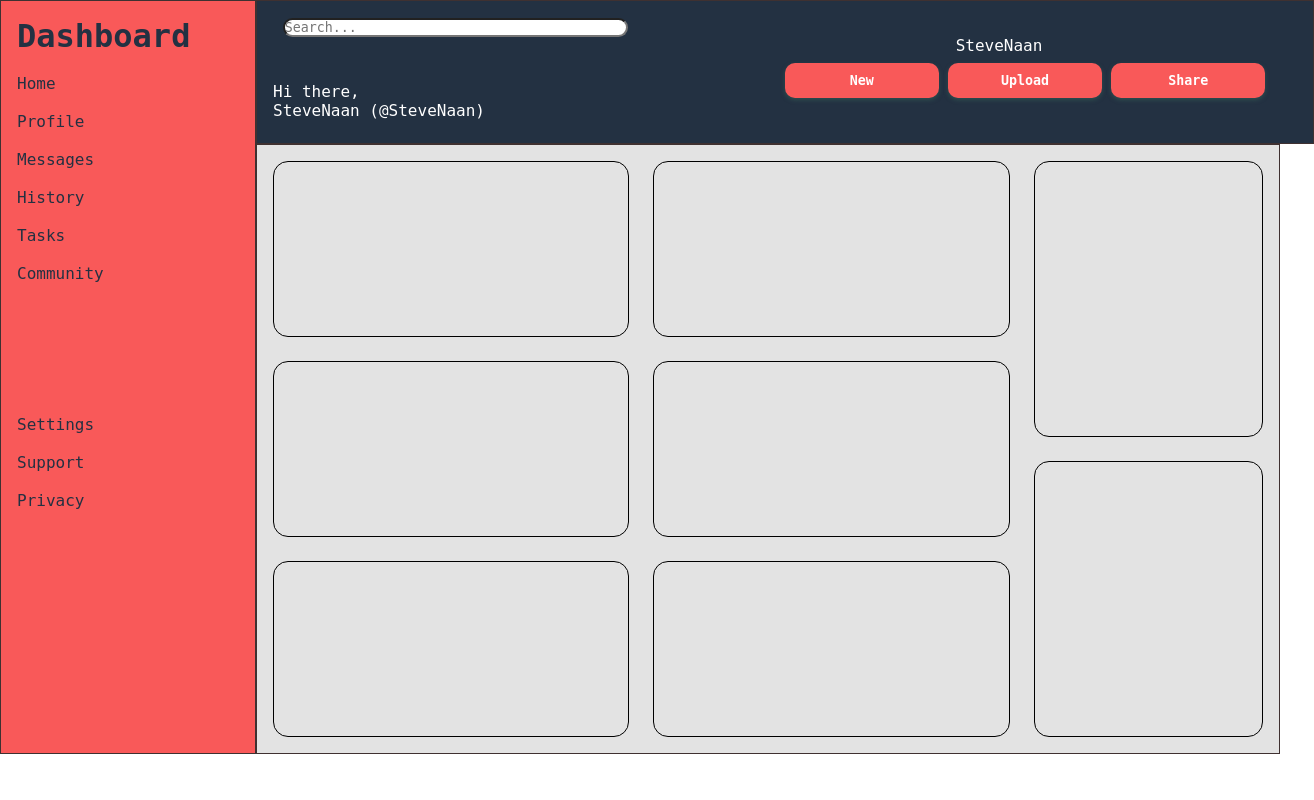
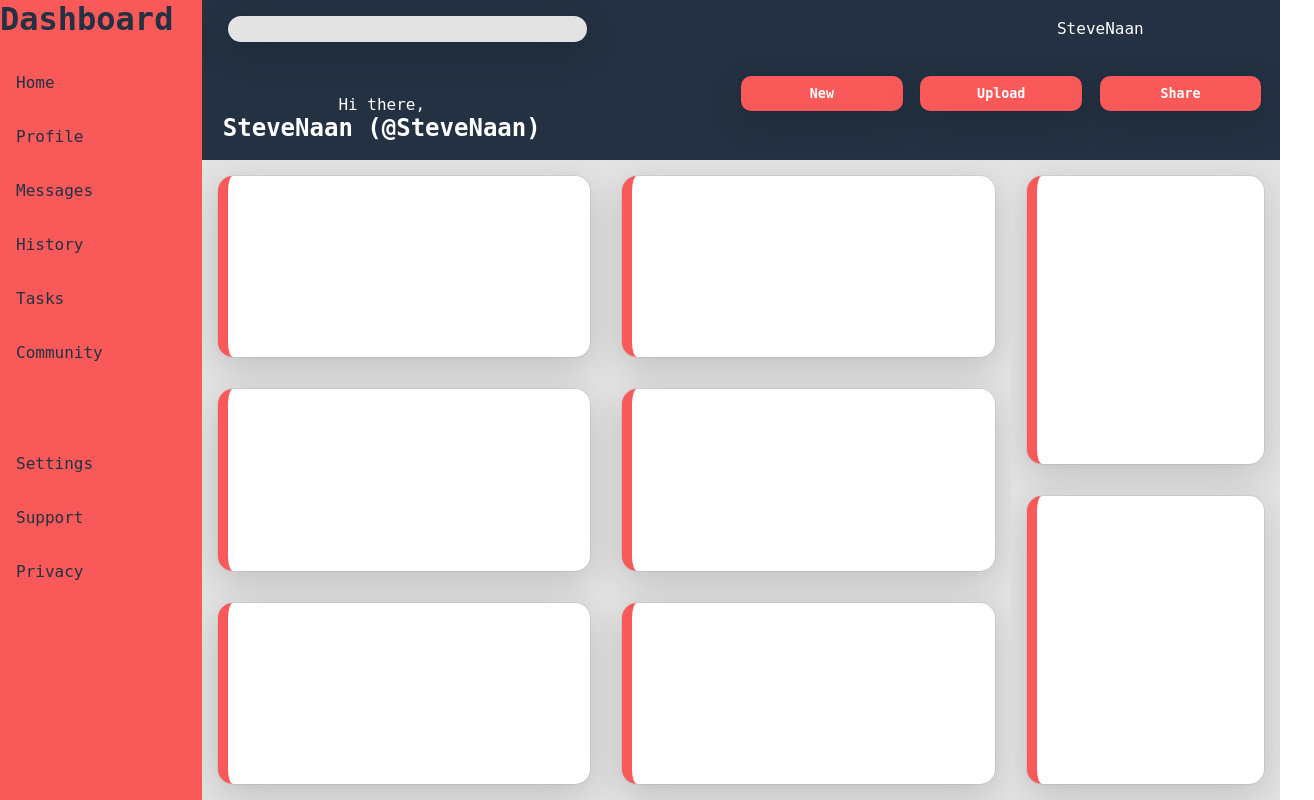
Before and after one commit to SteveNaan/admin-dashboard, a plain HTML site: page index.html in a window 1280 px wide. Shown: the whole page, 1314 px wide, since content can reach past the window. Drawn offline with Linux system fonts and the light colour scheme.

Commit message:
better layout

```diff
--- a/index.html
+++ b/index.html
@@ -54,7 +54,7 @@
         <div class="header">
             <div class="search">
                 <img>
-                <input type="text" placeholder="Search...">
+                <input type="text" placeholder="">
             </div>
             <div class="profile">
                 <img>
@@ -64,7 +64,7 @@
             <div class="welcome">
                 <img>
                 <p class="hello">Hi there,</p>
-                <p class="userName">SteveNaan (@SteveNaan)</p>
+                <h2 class="userName">SteveNaan (@SteveNaan)</h2>
             </div>
             <div class="buttons">
                 <button>New</button>
@@ -72,6 +72,7 @@
                 <button>Share</button>
             </div>
         </div>
+        <div class="contentWrapper">
             <div class="mainContent">
                 <div class="card1"></div>
                 <div class="card2"></div>
@@ -79,9 +80,12 @@
                 <div class="card4"></div>
                 <div class="card5"></div>
                 <div class="card6"></div>
+            </div>
+            <div class="announcements">
                 <div class="card7"></div>
                 <div class="card8"></div>
             </div>
         </div>
+    </div>
 </body>
 </html>
--- a/styles.css
+++ b/styles.css
@@ -18,8 +18,9 @@ button {
 	font-weight: bold;
 	padding: 10px;
     border: none;
-	box-shadow: 0 2px 4px darkslategray;
+    box-shadow: rgba(0, 0, 0, 0.16) 0px 10px 36px 0px, rgba(0, 0, 0, 0.06) 0px 0px 0px 1px;
     transition: all 0.3s ease;
+    margin-right: 1vmin;
 }
 
 button:active {
@@ -33,23 +34,22 @@ button:hover {
 }
 
 .container {
-    height: 90vh;
+    height: 100vh;
     width: 100vw;
     display: grid;
-    grid-template-columns: repeat(5, 1fr) ;
-    grid-template-rows: repeat(5, 1fr) ;
+    grid-template-columns: .75fr repeat(4, 1fr) ;
+    grid-template-rows: repeat(5, 1fr);
 }
 
 .sidebar {
     background-color: #f95959;
     color: #233142;
-    height: 100%;
     grid-row: 1 / span 5;
     display: grid;
     grid-template-rows: 1fr repeat(6, minmax(100px, 30%));
-    padding: 2vmin;
     overflow-y: hidden;
-
+    height: 100%;
+    box-shadow: rgba(0, 0, 0, 0.16) 0px 10px 36px 0px, rgba(0, 0, 0, 0.06) 0px 0px 0px 1px;
 }
 
 .header {
@@ -57,34 +57,58 @@ button:hover {
     color: white;
     width: 100%;
     grid-column: 2 / span 4;
-    padding: 2vmin;
     display: grid;
     grid-template-columns: repeat(6, minmax(100px, 30%));
     grid-template-rows: 1fr, 1fr;
     overflow: hidden;
 }
 
-.mainContent {
+.contentWrapper {
     height: 100%;
+    width: 100%;
     background-color: #e3e3e3;
     grid-row: 2 / span 4;
     grid-column: 2 / span 4;
-    padding: 2vmin;
     display: grid;
-    grid-template-columns: repeat(8, minmax(75px, 30%)) ;
-    grid-template-rows: repeat(6, minmax(50px, 30%)) ;
-    gap: 3vmin;
+    grid-template-columns: 6fr 2fr;
+    grid-template-rows: 1fr ;
+    overflow-y: hidden;
+}
+
+.mainContent {
+    height: 100%;
+    width: 100%;
+    background-color: #e3e3e3;
+    grid-row: 1 / span 2;
+    grid-column: 1 / span 1;
+    display: grid;
+    grid-template-columns: repeat(6, 1fr) ;
+    grid-template-rows: repeat(6, 1fr) ;
+    overflow-y: hidden;
+}
+
+.announcements {
+    height: 100%;
+    width: 100%;
+    background-color: #e3e3e3;
+    grid-row: 1 / span 6;
+    grid-column: 2 / span 6;
+    display: grid;
+    grid-template-columns: 1fr;
+    grid-template-rows: repeat(6 , 1fr) ;
     overflow-y: hidden;
 }
 
 input {
+    margin: 2vmin;
     border-radius: 15px;
     width: 50%;
     min-width: 100px;
-}
+    border: none;
+    background-color: #e3e3e3;
+    height: calc(2vh + 10px);
+    box-shadow: rgba(0, 0, 0, 0.16) 0px 10px 36px 0px, rgba(0, 0, 0, 0.06) 0px 0px 0px 1px;
 
-.sidebar, .header, .mainContent{
-    border: 1px solid rgb(63, 49, 49);
 }
 
 h1 {
@@ -106,6 +130,7 @@ ul {
 
 li{
     transition: transform 0.3s ease-in-out;
+    margin: 2vmin;
 }
 
 li:hover {
@@ -118,10 +143,12 @@ li:hover {
 }
 
 .profile {
+    text-align: center;
     grid-column: 5 / span 2;
 }
 
 .welcome {
+    text-align: center;
     grid-row: 2;
     grid-column: 1 / span 2;
 }
@@ -151,17 +178,25 @@ li:hover {
     grid-row: 5 / span 2;
 }
 
-.card7, .card8 {
-    grid-column: span 2;
-    grid-row: span 3;
+.card7 {
+    grid-column: 1 / span 1;
+    grid-row: 1 / span 3;
 }
 
-.mainContent > div {
-    border: 1px solid black;
+.card8 {
+    grid-column: 1 / span 1;
+    grid-row: 4 / span 3;
+}
+
+.mainContent > div, .announcements > div {
+    margin: 2vmin;
     transition: transform 0.3s ease-in-out;
     border-radius: 15px;
+    background-color: white;
+    box-shadow: rgba(0, 0, 0, 0.16) 0px 10px 36px 0px, rgba(0, 0, 0, 0.06) 0px 0px 0px 1px;
+    border-left: 10px solid #f95959;
 }
 
-.mainContent > div:hover, button:hover, li:hover {
+.mainContent > div:hover, .announcements > div:hover, button:hover, li:hover {
     transform: scale(1.05);
 }
```
Lines whose indentation alone changed are shown as unchanged.
